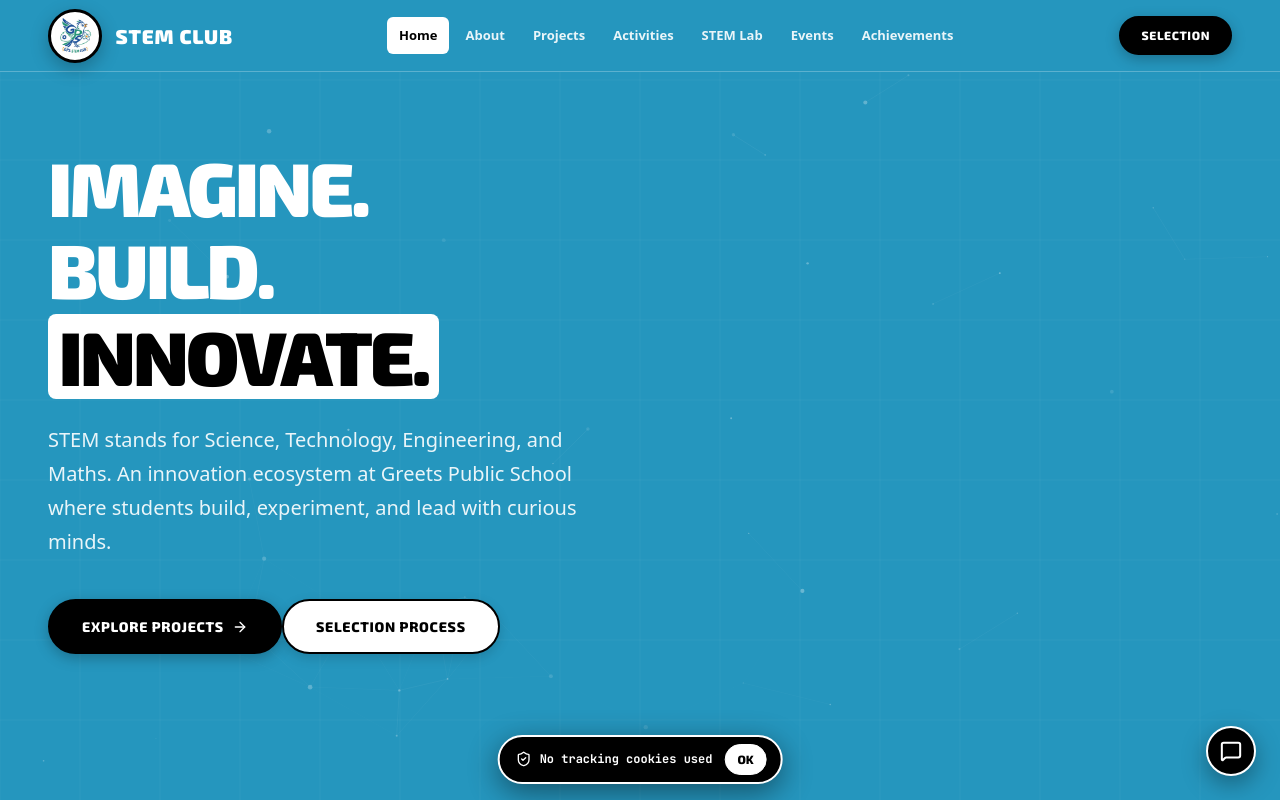
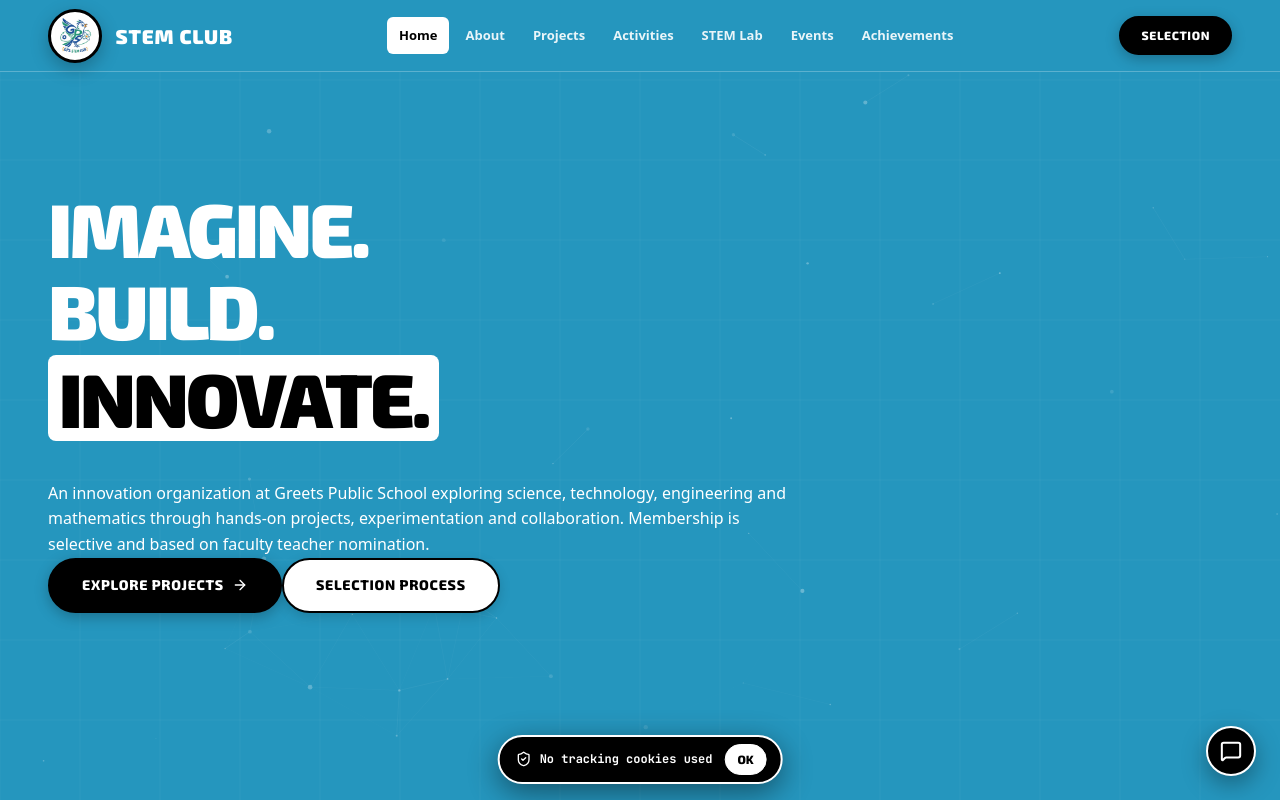
Before and after one commit to rrcee/stemclub, a React (Vite) app in the folder stem-club/: page / in a window 1280 px wide. Shown: the top 800 px of the page. Built offline with nearby package versions, Linux system fonts and the light colour scheme.

Commit message:
Revise STEM description for clarity and detail
Updated the description of the STEM organization to reflect its focus on hands-on projects and collaboration.

```diff
--- a/stem-club/src/pages/Home.jsx
+++ b/stem-club/src/pages/Home.jsx
@@ -330,9 +330,9 @@ function HeroSection() {
             className="hero-description"
             style={{ color: '#ffffff', fontSize: '1.1875rem', lineHeight: 1.7, marginTop: '1.75rem', maxWidth: '640px' }}
           >
-            STEM stands for Science, Technology, Engineering, and Maths. An innovation ecosystem at Greets Public School where students build, experiment, and lead with curious minds.
+
           </p>
-
+            An innovation organization at Greets Public School exploring science, technology, engineering and mathematics through hands-on projects, experimentation and collaboration. Membership is selective and based on faculty teacher nomination.
           <div ref={buttonsRef} style={{ display: 'flex', flexWrap: 'wrap', gap: '1rem', marginTop: '2rem' }}>
             <Link to="/projects" className="btn btn-primary" style={{ padding: '0.9rem 2rem' }}>
               Explore Projects <ArrowRight size={16} />
```
